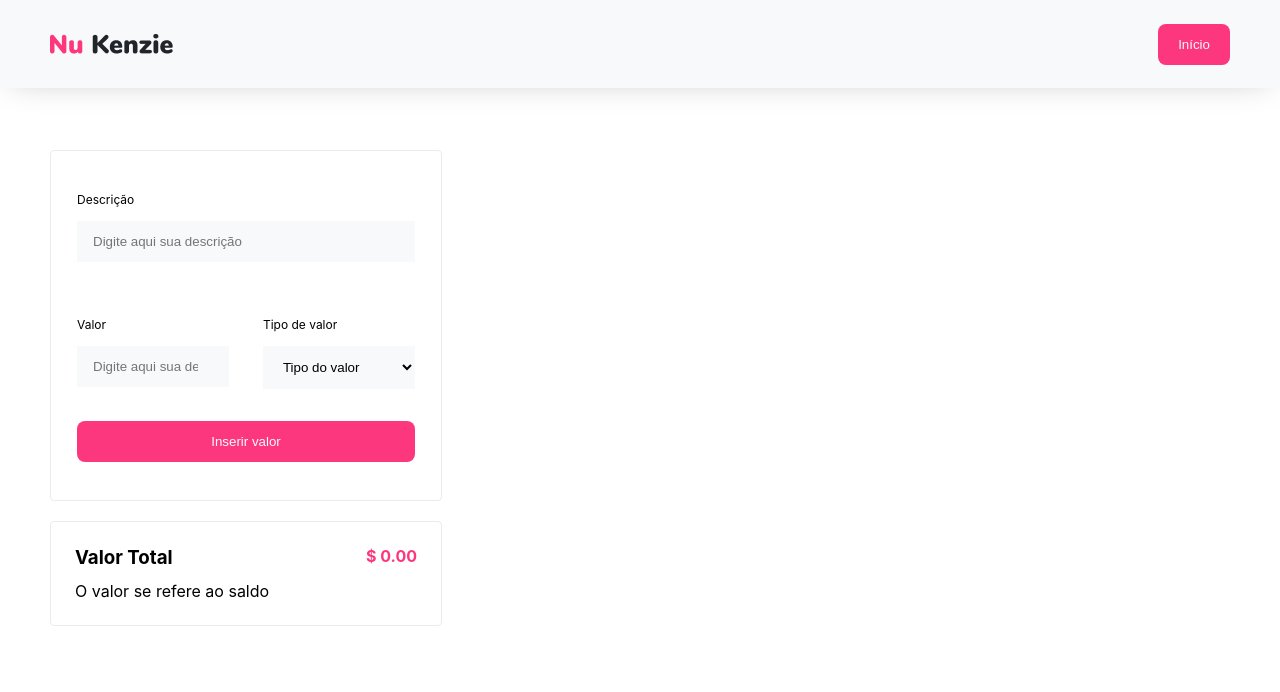
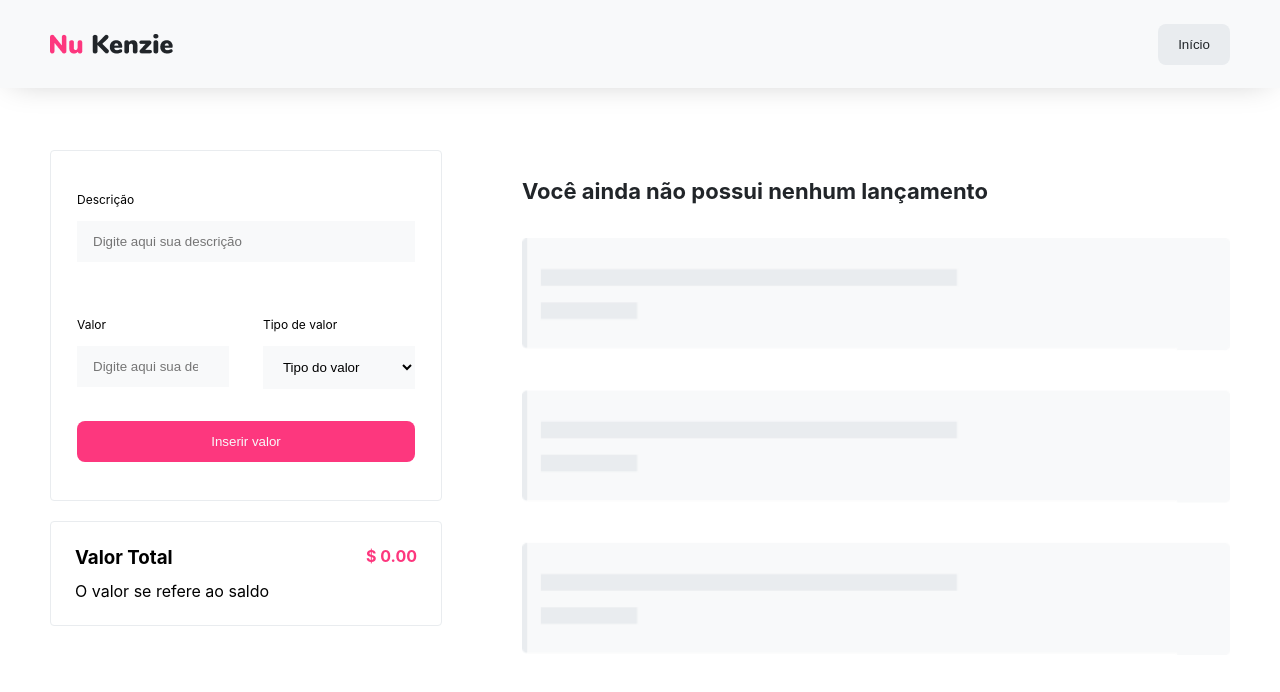
Before and after one commit to vinisooo/nu-kenzie, a React (Create React App) app: page / in a window 1280 px wide. Both pictures are taken after a click on the button "Iniciar". Shown: the top 692 px of the page. Built offline with nearby package versions, Linux system fonts and the light colour scheme.

Commit message:
feat: add no-card illustration and add leave main page function

```diff
--- a/src/App.jsx
+++ b/src/App.jsx
@@ -20,7 +20,7 @@ function App() {
     <div className="App">
 
       {
-        !start ? <LandingPage enter={enter} />: <MainPage/>
+        !start ? <LandingPage enter={enter} />: <MainPage leave={leave}/>
       }
 
     </div>
--- a/src/components/header/index.jsx
+++ b/src/components/header/index.jsx
@@ -1,13 +1,13 @@
 import nuLogo from "../../assets/Nu-Kenzie-black.png"
 import "./style.css"
 
-const Header = ()=>{
+const Header = ({leave})=>{
 
     return (
         <header className="main-header">
             <div className="container main-header-content">
                 <img src={nuLogo} alt="logo" />
-                <button className="default-btn">Início</button>
+                <button className="default-btn grey-btn" onClick={leave}>Início</button>
             </div>
         </header>
     )
--- a/src/components/mainPage/index.jsx
+++ b/src/components/mainPage/index.jsx
@@ -4,8 +4,9 @@ import { useState } from "react"
 import NewTransaction from "../newTransactionCard"
 import TotalValue from "../totalValue"
 import Transaction from "../transaction"
+import NoCard from "../noCards"
 
-const MainPage = ()=>{
+const MainPage = ({leave})=>{
 
     const [ transactions, setTransactions ] = useState([]);
 
@@ -24,7 +25,7 @@ const MainPage = ()=>{
 
     return (
         <>
-            <Header/>
+            <Header leave={leave}/>
             <main className="container main-content">
                 <aside>
                     <NewTransaction
@@ -36,6 +37,10 @@ const MainPage = ()=>{
                 <section className="transactions-section">
                     <ul className="transactions-list">
                         {
+                            transactions.length == 0 ?
+                            <NoCard/>
+
+                            :
                             transactions.map((el, index)=>{
                                 return <Transaction
                                         key={index}
--- /dev/null
+++ b/src/components/noCards/index.jsx
@@ -0,0 +1,15 @@
+import "./style.css"
+import noCard from "../../assets/NoCard.png"
+
+const NoCard = ()=>{
+
+    return (
+        <div className="no-card-div">
+            <h2 className="no-card-msg">Você ainda não possui nenhum lançamento</h2>
+            <img className="no-card-illustration" src={noCard} alt="" />
+        </div>
+    )
+
+}
+
+export default NoCard
--- /dev/null
+++ b/src/components/noCards/style.css
@@ -0,0 +1,17 @@
+.no-card-div{
+    width: 100%;
+
+}
+
+.no-card-div *{
+    width: 100%;
+}
+
+.no-card-msg{
+    font-weight: 700;
+    font-size: 1.375rem;
+    line-height: 34px;
+    text-align: left;
+    margin-bottom: 30px;
+    color: var(--color-grey-4);
+}
--- a/src/globalStyles.css
+++ b/src/globalStyles.css
@@ -49,3 +49,13 @@
 .pink-2-btn:hover{
     background-color: var(--color-primary);
 }
+
+.grey-btn{
+    background-color: var(--color-grey-2);
+    color: var(--color-grey-4);
+}
+
+.grey-btn:hover{
+    background-color: var(--color-primary-2);
+    color: var(--color-grey-1);
+}
```
Also changed, not shown: src/assets/NoCard.png (added).
